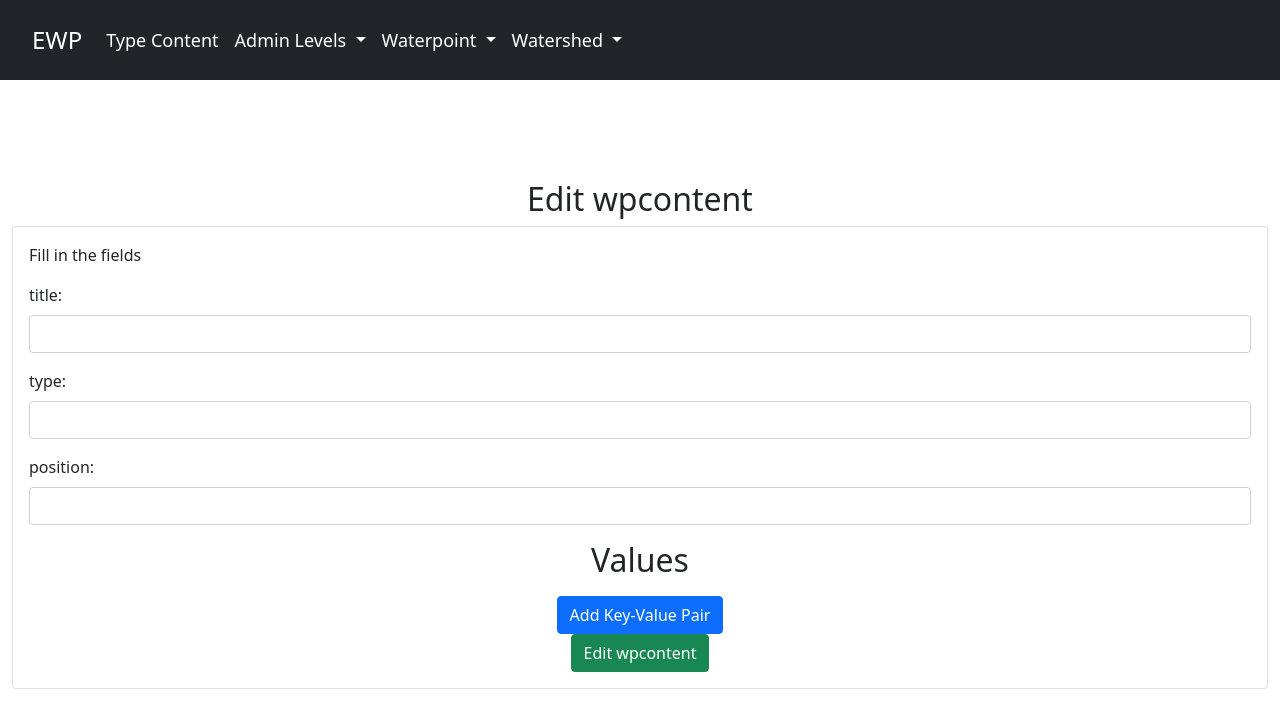
After one commit to CIAT-DAPA/lswms_admin, a Flask app: template src/templates/edit_wp_content.html in a window 1280 px wide. The commit adds this page. Shown: the top 728 px of the page. Run offline with Flask 3, Linux system fonts and the light colour scheme; the template is opened without the code that fills it, so the values that code supplies are empty.

Commit message:
EWP-123 added read, create,delete and update for the waterpoint content,working in unit test

```diff
--- a/src/app.py
+++ b/src/app.py
@@ -7,6 +7,7 @@ from routes.adm3 import adm3_bp
 from routes.watershed import watershed_bp
 from routes.waterpoint import waterpoint_bp
 from routes.typecontent import typecontent_bp
+from routes.wpcontent import wpcontent_bp
 
 app = Flask(__name__)
 app.config.from_object(Config)
@@ -25,6 +26,7 @@ app.register_blueprint(adm3_bp)
 app.register_blueprint(watershed_bp)
 app.register_blueprint(waterpoint_bp)
 app.register_blueprint(typecontent_bp)
+app.register_blueprint(wpcontent_bp)
 
 
 
--- /dev/null
+++ b/src/templates/edit_wp_content.html
@@ -0,0 +1,125 @@
+{% extends 'layout.html' %}
+{% block body %}
+<div class="">
+  <h2 class="card-title text-center">Edit wpcontent</h2>
+
+  <div class="card">
+    <div class="card-body">
+      <p class="">Fill in the fields</p>
+
+      <form method="POST" action="/editwpcontent/{{wpcontent.id}}">
+        <div class="mb-3">
+          <label for="name" class="form-label">title:</label>
+          <input
+            type="text"
+            class="form-control"
+            id="title"
+            name="title"
+            value="{{wpcontent.content.title}}"
+            required
+          />
+        </div>
+        <div class="mb-3">
+          <label for="name" class="form-label">type:</label>
+          <input
+            type="text"
+            class="form-control"
+            id="type"
+            name="type"
+            value="{{wpcontent.content.position}}"
+            required
+          />
+        </div>
+        <div class="mb-3">
+          <label for="name" class="form-label">position:</label>
+          <input
+            type="text"
+            class="form-control"
+            id="position"
+            name="position"
+            value="{{wpcontent.content.type}}"
+            required
+          />
+        </div>
+        <div class="mb-3">
+          <h2 class="text-center">Values</h2>
+        </div>
+        <div id="values-container">
+          {% for value in wpcontent.content['values'] %}
+          <div class="value-pair mb-3">
+            {% for key, val in value.items() %}
+            <label for="">Key</label>
+            <input
+              type="text"
+              class="form-control"
+              name="keys[]"
+              value="{{ key }}"
+            />
+            <label for="">Value</label>
+
+            <input
+              type="text"
+              class="form-control"
+              name="values[]"
+              value="{{ val }}"
+            />
+            <button type="button" class="btn btn-danger" onclick="removeValuePair(this)">Remove</button>
+            {% endfor %}
+          </div>
+          {% endfor %}
+        </div>
+
+        <div class="text-center">
+          <button type="button" class="btn btn-primary" onclick="addKeyValueField()">Add Key-Value Pair</button>
+        </div>
+
+        <div class="text-center">
+          <button type="submit" class="btn btn-success">Edit wpcontent</button>
+        </div>
+      </form>
+    </div>
+  </div>
+</div>
+
+<script>
+  function addKeyValueField() {
+      var valuesContainer = document.getElementById('values-container');
+
+      // Crear un contenedor para cada par de campos
+      var fieldContainer = document.createElement('div');
+      fieldContainer.className = 'value-pair mb-3';
+
+      var keyInput = document.createElement('input');
+      keyInput.type = 'text';
+      keyInput.className = 'form-control';
+      keyInput.placeholder = 'Key';
+      keyInput.name = 'keys[]';
+      fieldContainer.appendChild(keyInput);
+
+      var valueInput = document.createElement('input');
+      valueInput.type = 'text';
+      valueInput.className = 'form-control';
+      valueInput.placeholder = 'Value';
+      valueInput.name = 'values[]';
+      fieldContainer.appendChild(valueInput);
+
+      var removeFieldBtn = document.createElement('button');
+      removeFieldBtn.type = 'button';
+      removeFieldBtn.className = 'btn btn-danger';
+      removeFieldBtn.textContent = 'Remove';
+      removeFieldBtn.onclick = function () {
+          valuesContainer.removeChild(fieldContainer);
+      };
+
+      fieldContainer.appendChild(removeFieldBtn);
+
+      valuesContainer.appendChild(fieldContainer);
+  }
+
+  function removeValuePair(button) {
+      var valuesContainer = document.getElementById('values-container');
+      var valuePair = button.parentNode;
+      valuesContainer.removeChild(valuePair);
+  }
+</script>
+{% endblock %}
--- a/src/templates/layout.html
+++ b/src/templates/layout.html
@@ -69,5 +69,6 @@
         });
     </script>
 
+
   </body>
 </html>
```
Also changed, not shown: src/routes/wpcontent.py (added, +89 -0 lines), src/templates/wpcontent.html (added, +185 -0 lines).
